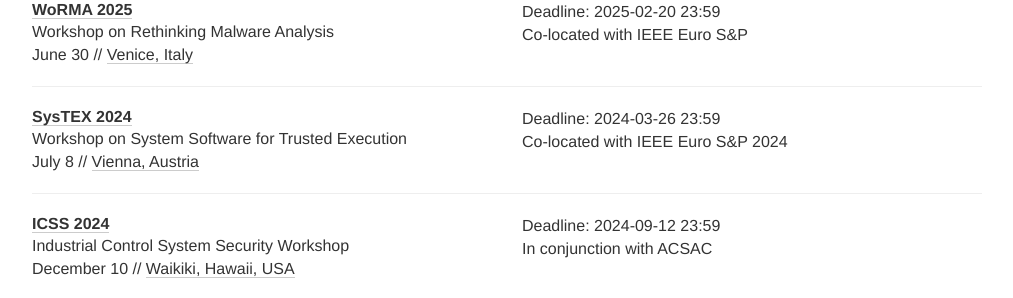
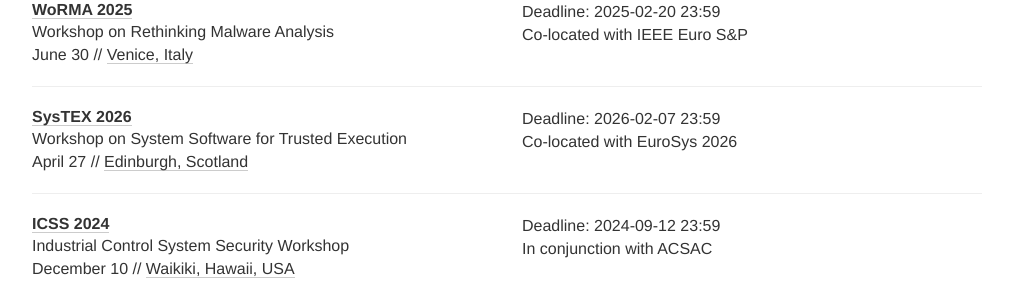
Before and after one commit to sec-deadlines/sec-deadlines.github.io, a Jekyll site: the page built from index.html, in a window 1280 px wide and 900 px high, scrolled down 13694 px. Shown: the part 152-450 px from the top of the window, without its empty margins (133-1146 px from the left). Built offline with Jekyll 4.4.1, drawn with Linux system fonts in a browser that asks for light colours; nearby versions of some CDN libraries; comment, search, counter and statistics services are not loaded; some of the changed text lies outside the part shown.

Commit message:
Update some outdated workshops

```diff
--- a/_data/conferences.yml
+++ b/_data/conferences.yml
@@ -59,8 +59,6 @@
   place: Rome, Italy
   tags: [SEC, PRIV, CONF]
 
-
-
 - name: ASIACCS
   description: ACM Asia Conference on Computer and Communications Security
   year: 2026
@@ -92,7 +90,6 @@
   date: November 17-20
   place: Osaka, Japan
   tags: [SEC, CRYPTO, CONF]
-
 
 - name: WiSec
   description: ACM Conference on Security and Privacy in Wireless and Mobile Networks
@@ -301,13 +298,13 @@
   tags: [PRIV, CONF]
 
 - name: PLAS
-  year: 2024
+  year: 2025
   description: Workshop on Programming Languages and Analysis for Security
-  comment: Co-located with CCS 2024
-  link: https://plas24.github.io/
-  deadline: ["2024-06-20 23:59"]
-  date: October 14
-  place: Salt Lake City, USA
+  comment: Co-located with CCS 2025
+  link: https://plas25.github.io/
+  deadline: ["2025-07-04 23:59"]
+  date: October 13
+  place: Taipei, Taiwan
   tags: [SEC, PRIV, SHOP]
 
 - name: PrivaCI
@@ -883,12 +880,12 @@
 
 - name: SysTEX
   description: Workshop on System Software for Trusted Execution
-  year: 2024
-  link: https://systex24.github.io/
-  deadline: ["2024-03-26 23:59"]
-  date: July 8
-  comment: Co-located with IEEE Euro S&P 2024
-  place: Vienna, Austria
+  year: 2026
+  link: https://systex-workshop.github.io/2026/
+  deadline: ["2026-02-07 23:59"]
+  date: April 27
+  comment: Co-located with EuroSys 2026
+  place: Edinburgh, Scotland
   tags: [SEC, PRIV, SHOP]
 
 - name: ICSS
@@ -1044,7 +1041,7 @@
     - "2025-12-15 23:59"
   date: February 23
   place: San Diego, California, USA
-  tags: [SEC, PRIV, CONF]
+  tags: [SEC, PRIV, SHOP]
 
 - name: WOOT
   description: USENIX WOOT Conference on Offensive Technologies
@@ -1241,12 +1238,12 @@
 
 - name: CSCS
   description: Cyber Security in Cars Workshop
-  year: 2024
+  year: 2025
   link: https://acm-cscs.org
-  deadline: ["2024-07-04 23:59"]
-  comment: Co-located with ACM CCS 2024
-  date: October 18
-  place: Salt Lake City, USA
+  deadline: ["2025-06-29 23:59"]
+  comment: Co-located with ACM CCS 2025
+  date: October 17
+  place: Taipei, Taiwan
   tags: [SEC, PRIV, SHOP]
 
 - name: SmartSP
```
